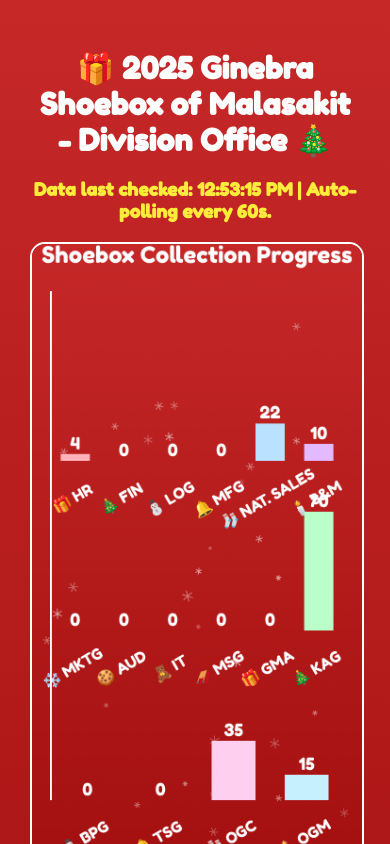
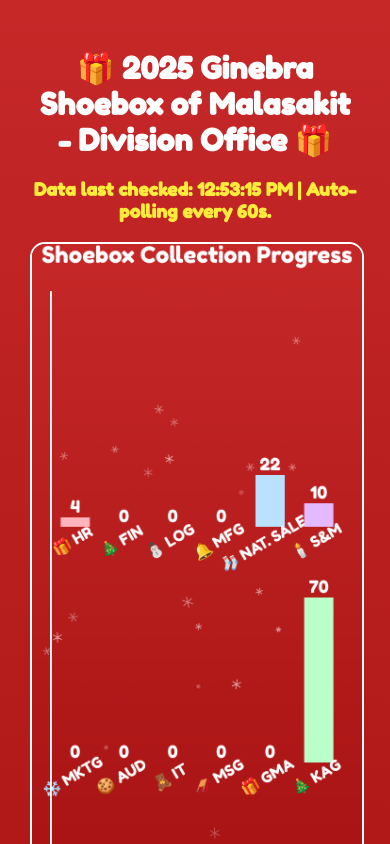
Before and after one commit to gabrielleborces-dotcom/shoebox-of-malasakit, a website: page index.html in a window 390 px wide. Shown: the top 844 px of the page. Drawn offline with Linux system fonts and the light colour scheme.

Commit message:
Update index.html

```diff
--- a/index.html
+++ b/index.html
@@ -91,7 +91,7 @@
 <body>
 
 <div class="container">
-    <h1>🎁 2025 Ginebra Shoebox of Malasakit - Division Office 🎄</h1>
+    <h1>🎁 2025 Ginebra Shoebox of Malasakit - Division Office 🎁 </h1>
 
     <div id="updateStatus">Checking for live data updates every 60 seconds...</div>
 
@@ -261,8 +261,9 @@
 
             // Draw department label below the bars, diagonal
             ctx.save();
-            // Increased offset to 45 (from 25) on mobile to clear the bar and give space for the diagonal text
-            ctx.translate(x + barWidth/2, yOffset + rowHeight + (isMobile ? 45 : 35));
+            // Offset decreased to 20. Combined with the increased rowHeight (250 in setupDimensions),
+            // this creates a large vertical gap between the rows.
+            ctx.translate(x + barWidth/2, yOffset + rowHeight + (isMobile ? 20 : 35));
             ctx.rotate(-Math.PI/6);
             ctx.fillStyle="white";
             ctx.font= isMobile ? "16px Fredoka One" : "20px Fredoka One"; // Label font
@@ -440,12 +441,12 @@
     const numDeps = departments.length;
 
     if (isMobile) {
-        // Calculate the height needed for the department chart based on rows (max 3)
+        // Calculate the number of rows (max 3)
         let rows = numDeps > 9 ? 3 : (numDeps > 4 ? 2 : 1);
 
         // Base height for one row (including vertical space for bars, value, and label)
-        // INCREASED to 180 for better spacing between rows and preventing overlap.
-        const rowDisplayHeight = 180;
+        // Increased to 250 for generous spacing between rows to prevent label overlap.
+        const rowDisplayHeight = 250;
 
         // Calculate Dept Chart height: rows * rowDisplayHeight
         chartHeight = rows * rowDisplayHeight;
```
